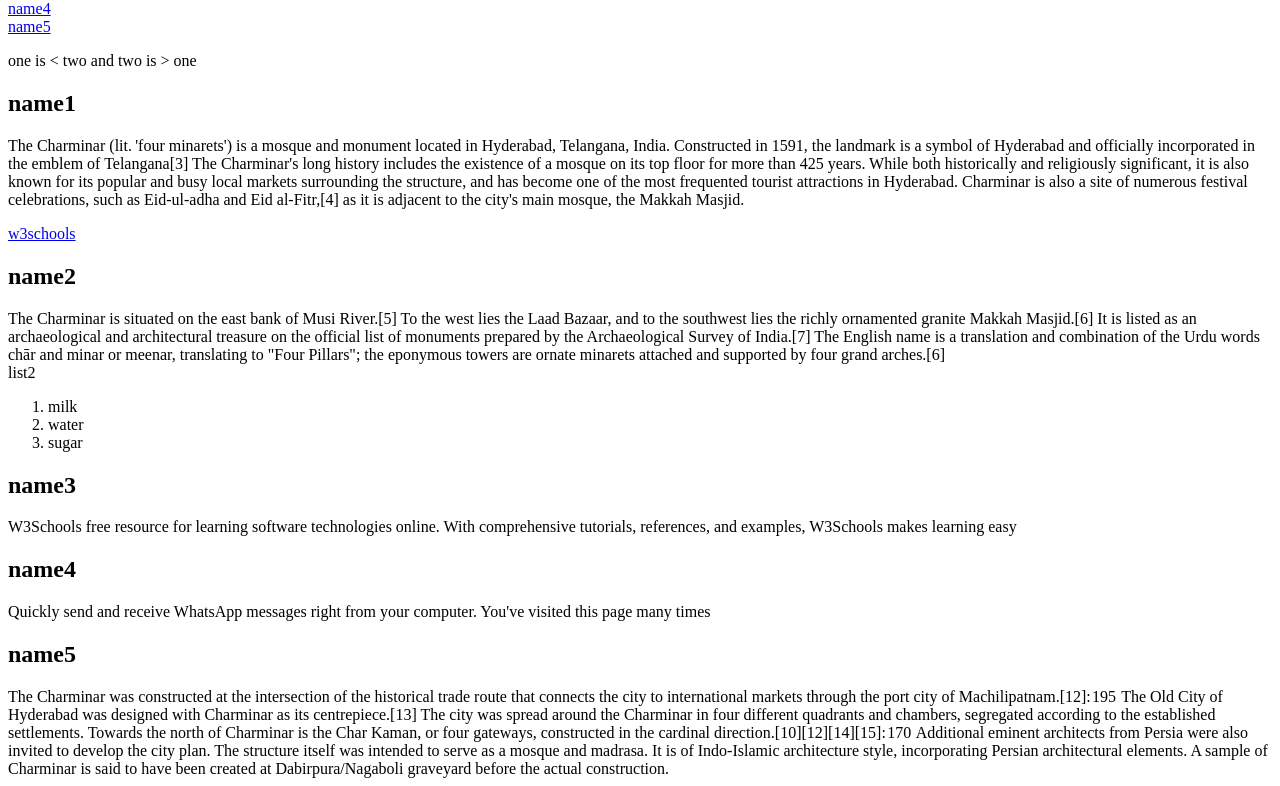
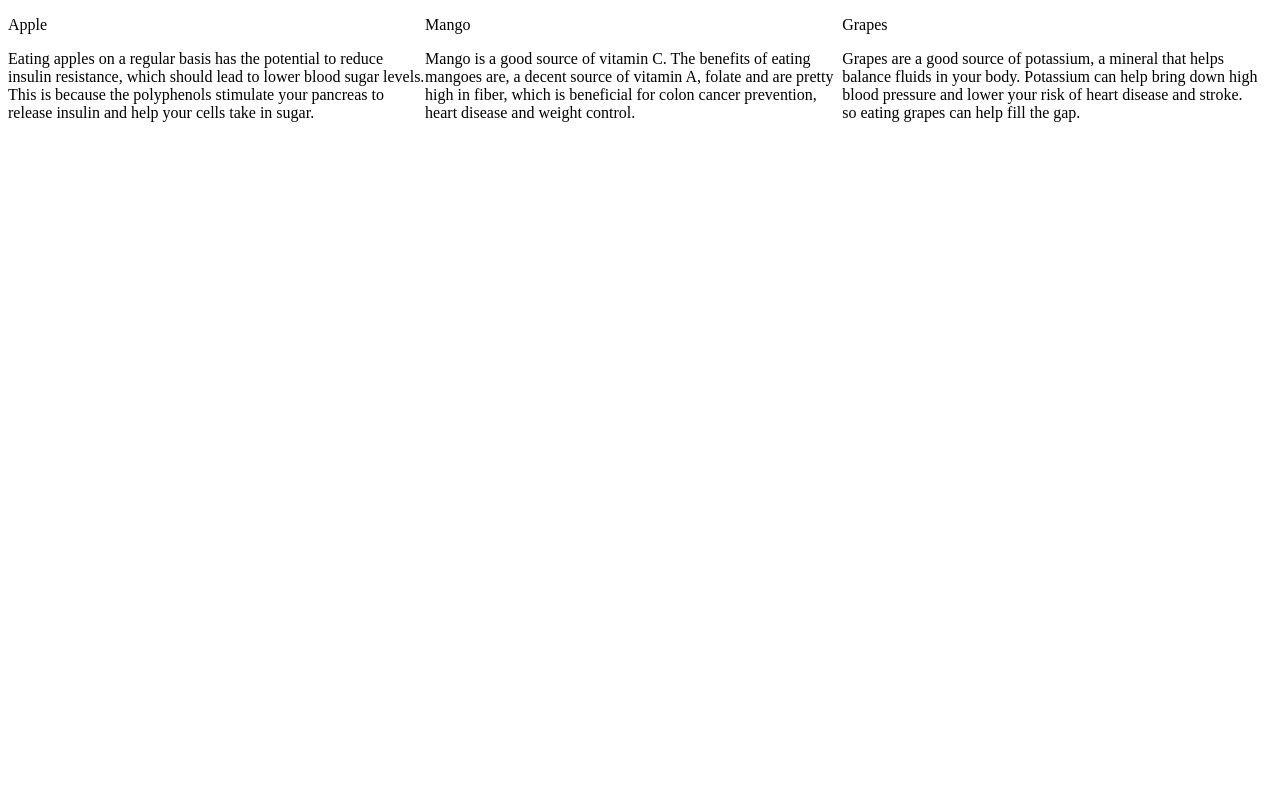
Before and after one commit to Babblu-30/coursera-test, a plain HTML site: page module2/index.html in a window 1280 px wide. Shown: the part 80-866 px from the top of the page. After the commit the page ends 800 px from the top, so only its background shows below. Drawn offline with Linux system fonts and the light colour scheme.

Commit message:
Update index.html

```diff
--- a/module2/index.html
+++ b/module2/index.html
@@ -1,40 +1,55 @@
 <!DOCTYPE html>
 <html>
 <head>
-	<meta charset="utf-8">
-	<title>hello coursera </title>
+	<meta charset="uft-8">
+	<link rel="stylesheet" href="style.css">
+	<meta name="viewport" content="width=device-width,initial-scale=1">
+	<title>box model</title>
+<style>
+	*{
+		box-sizing: border-box;
+	}
+    @media (min-width: 992px){
+    	.col-lg-4{
+    		width: 33%;
+
+    		float:left;
+    	}
+    }
+    @media (min-width: 768px) and (max-width: 991px){
+    	.col-md-6{
+    		width:50%;
+     		float:left;
+
+    	}
+    }
+</style>
 </head>
 <body>
-<section>list1
- <div><a href="#name1">name1</a></div>
- <div><a href="#name2">name2</a></div>
- <div><a href="#name3">name3</a></div>
- <div><a href="#name4">name4</a></div>
- <div><a href="#name5">name5</a></div>
+<h1>Benifits of Eating Fruits</h1>
+<div class="col-lg-4 col-md-6">
+	<div class="row">
+ 	<p class="para1">Apple
+	</p>
+<section> Eating apples on a regular basis has the potential to reduce insulin resistance, which should lead to lower blood sugar levels. This is because the polyphenols stimulate your pancreas to release insulin and help your cells take in sugar.
 </section>
-
-<p> one is &lt; two and two is &gt; one</p>
-<h2 id="name1">name1</h2>
-<p>The Charminar (lit. 'four minarets') is a mosque and monument located in Hyderabad, Telangana, India. Constructed in 1591, the landmark is a symbol of Hyderabad and officially incorporated in the emblem of Telangana[3] The Charminar's long history includes the existence of a mosque on its top floor for more than 425 years. While both historically and religiously significant, it is also known for its popular and busy local markets surrounding the structure, and has become one of the most frequented tourist attractions in Hyderabad. Charminar is also a site of numerous festival celebrations, such as Eid-ul-adha and Eid al-Fitr,[4] as it is adjacent to the city's main mosque, the Makkah Masjid.</p>
-<a href="https://www.w3schools.com/" title="w3schools" >w3schools</a>
-<h2 id="name2">name2</h2>
-<div>The Charminar is situated on the east bank of Musi River.[5] To the west lies the Laad Bazaar, and to the southwest lies the richly ornamented granite Makkah Masjid.[6] It is listed as an archaeological and architectural treasure on the official list of monuments prepared by the Archaeological Survey of India.[7] The English name is a translation and combination of the Urdu words chār and minar or meenar, translating to "Four Pillars"; the eponymous towers are ornate minarets attached and supported by four grand arches.[6]</div>
-
-
-<section>list2
-<ol>
-	<li>milk</li>
-	<li>water</li>
-	<li>sugar</li>
-
-</ol>
+ </div>
+</div>
+ <div class="col-lg-4 col-md-6">
+	<div class="row">
+ 	<p class="para2">Mango
+	</p>
+<section> Mango is a  good source of vitamin C. The benefits of eating mangoes are, a decent source of vitamin A, folate and are pretty high in fiber, which is beneficial for colon cancer prevention, heart disease and weight control.
 </section>
-<h2 id="name3">name3</h2>
-<p>W3Schools free resource for learning software technologies online. With comprehensive tutorials, references, and examples, W3Schools makes learning easy</p>
-<h2 id="name4">name4</h2>
-<p>Quickly send and receive WhatsApp messages right from your computer.
-You've visited this page many times</p>
-<h2 id="name5">name5</h2>
-<div>The Charminar was constructed at the intersection of the historical trade route that connects the city to international markets through the port city of Machilipatnam.[12]: 195  The Old City of Hyderabad was designed with Charminar as its centrepiece.[13] The city was spread around the Charminar in four different quadrants and chambers, segregated according to the established settlements. Towards the north of Charminar is the Char Kaman, or four gateways, constructed in the cardinal direction.[10][12][14][15]: 170  Additional eminent architects from Persia were also invited to develop the city plan. The structure itself was intended to serve as a mosque and madrasa. It is of Indo-Islamic architecture style, incorporating Persian architectural elements. A sample of Charminar is said to have been created at Dabirpura/Nagaboli graveyard before the actual construction.</div>
+ </div>
+</div>
+<div class="col-lg-4 col-md-6">
+	<div class="row">
+ 	<p class="para3">Grapes
+	</p>
+<section>Grapes are a good source of potassium, a mineral that helps balance fluids in your body. Potassium can help bring down high blood pressure and lower your risk of heart disease and stroke. so eating grapes can help fill the gap.
+</section>
+ </div>
+</div>
 </body>
 </html>
```
